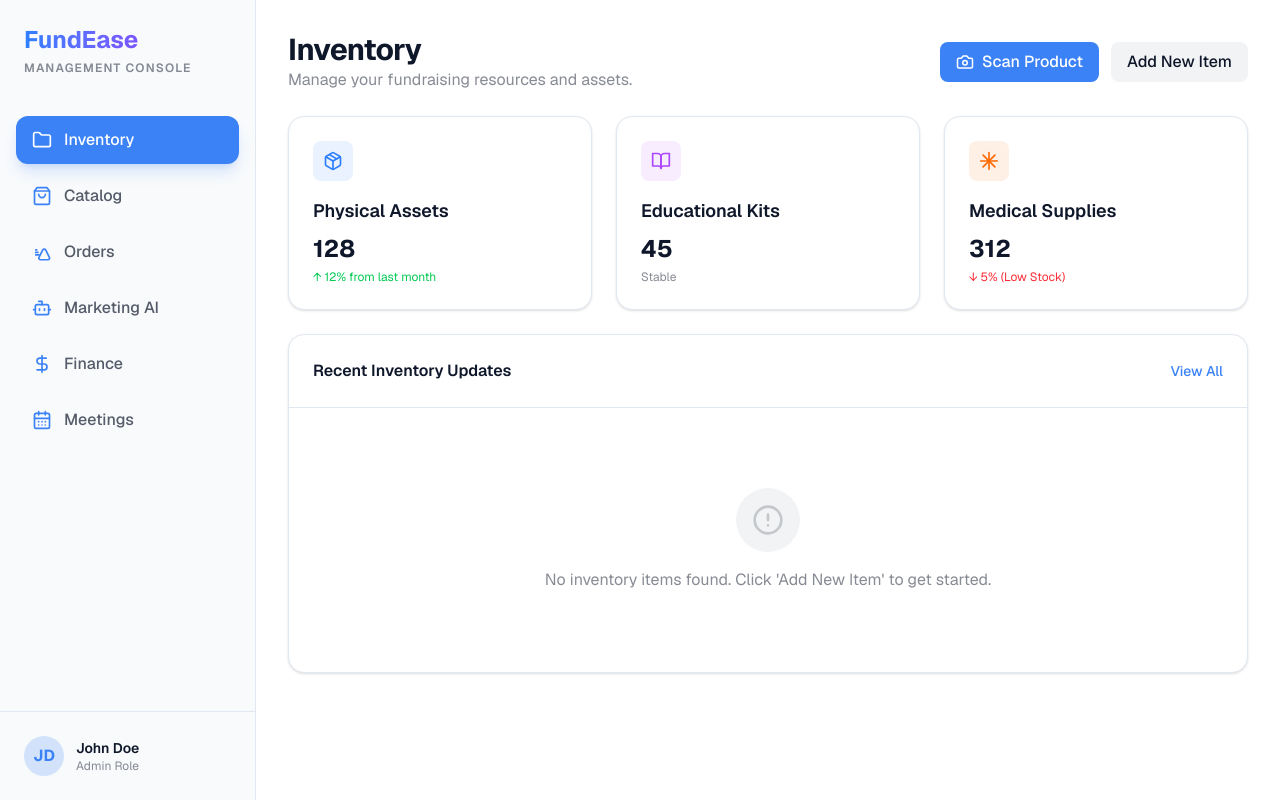
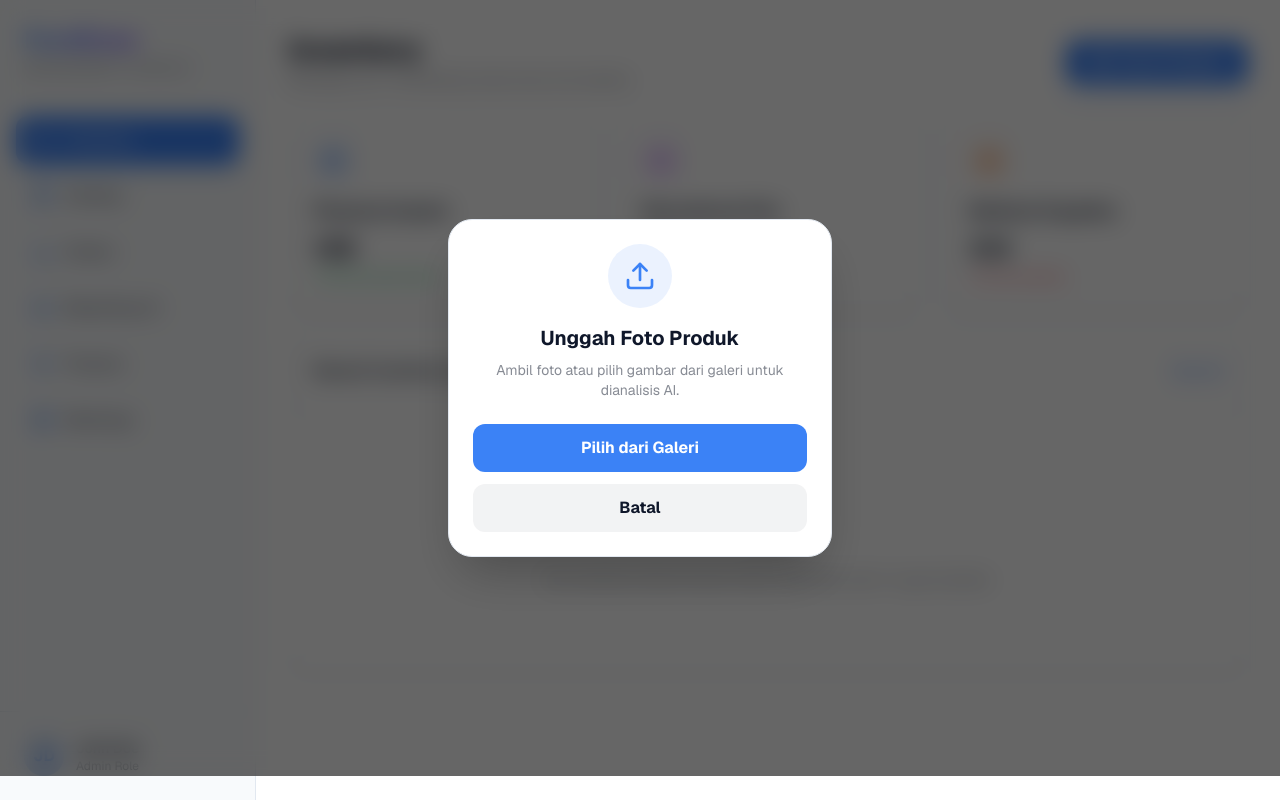
Before and after one commit to Maverick-list/AI_Website_Automation, a Next.js app in the folder fundraising-dashboard/: page /inventory in a window 1280 px wide. Both pictures are taken after a click on the button "Scan Product". Built offline with nearby package versions, Linux system fonts and the light colour scheme.

Commit message:
Fix Inventory Scan UI and Marketing AI stability

```diff
--- a/fundraising-dashboard/src/app/inventory/page.tsx
+++ b/fundraising-dashboard/src/app/inventory/page.tsx
@@ -13,10 +13,11 @@ export default function InventoryPage() {
   const [isScanning, setIsScanning] = useState(false);
   const [scannedData, setScannedData] = useState<ProductData | null>(null);
   const [previewImage, setPreviewImage] = useState<string | null>(null);
+  const [isModalOpen, setIsModalOpen] = useState(false);
   const fileInputRef = useRef<HTMLInputElement>(null);
 
   const handleScanClick = () => {
-    fileInputRef.current?.click();
+    setIsModalOpen(true);
   };
 
   const handleFileChange = async (e: React.ChangeEvent<HTMLInputElement>) => {
@@ -86,18 +87,45 @@ export default function InventoryPage() {
           <button
             onClick={handleScanClick}
             disabled={isScanning}
-            className={`flex items-center space-x-2 px-4 py-2 rounded-lg font-medium transition-colors ${
-              isScanning ? "bg-accent/50 cursor-not-allowed" : "bg-accent hover:bg-accent/90 text-white"
+            className={`flex items-center space-x-2 px-6 py-2.5 rounded-xl font-bold transition-all shadow-lg shadow-accent/20 ${
+              isScanning ? "bg-accent/50 cursor-not-allowed" : "bg-accent hover:bg-accent/90 text-white hover:scale-105 active:scale-95"
             }`}
           >
-            <svg xmlns="http://www.w3.org/2000/svg" width="18" height="18" viewBox="0 0 24 24" fill="none" stroke="currentColor" strokeWidth="2" strokeLinecap="round" strokeLinejoin="round"><path d="M14.5 4h-5L7 7H4a2 2 0 0 0-2 2v9a2 2 0 0 0 2 2h16a2 2 0 0 0 2-2V9a2 2 0 0 0-2-2h-3l-2.5-3z"/><circle cx="12" cy="13" r="3"/></svg>
+            <svg xmlns="http://www.w3.org/2000/svg" width="20" height="20" viewBox="0 0 24 24" fill="none" stroke="currentColor" strokeWidth="2.5" strokeLinecap="round" strokeLinejoin="round"><path d="M14.5 4h-5L7 7H4a2 2 0 0 0-2 2v9a2 2 0 0 0 2 2h16a2 2 0 0 0 2-2V9a2 2 0 0 0-2-2h-3l-2.5-3z"/><circle cx="12" cy="13" r="3"/></svg>
             <span>{isScanning ? "Scanning..." : "Scan Product"}</span>
-          </button>
-          <button className="bg-foreground/5 hover:bg-foreground/10 text-foreground px-4 py-2 rounded-lg font-medium transition-colors">
-            Add New Item
           </button>
         </div>
       </div>
+
+      {/* Explicit Scan Modal */}
+      {isModalOpen && !previewImage && (
+        <div className="fixed inset-0 z-[120] flex items-center justify-center p-4 bg-black/60 backdrop-blur-md animate-in fade-in duration-300">
+          <div className="bg-card border border-sidebar-border w-full max-w-sm rounded-3xl shadow-2xl overflow-hidden animate-in zoom-in-95 duration-300">
+            <div className="p-6 text-center">
+              <div className="w-16 h-16 bg-accent/10 text-accent rounded-full flex items-center justify-center mx-auto mb-4">
+                <svg xmlns="http://www.w3.org/2000/svg" width="32" height="32" viewBox="0 0 24 24" fill="none" stroke="currentColor" strokeWidth="2" strokeLinecap="round" strokeLinejoin="round"><path d="M21 15v4a2 2 0 0 1-2 2H5a2 2 0 0 1-2-2v-4"/><polyline points="17 8 12 3 7 8"/><line x1="12" x2="12" y1="3" y2="15"/></svg>
+              </div>
+              <h2 className="text-xl font-bold mb-2">Unggah Foto Produk</h2>
+              <p className="text-sm text-foreground/50 mb-6">Ambil foto atau pilih gambar dari galeri untuk dianalisis AI.</p>
+
+              <div className="space-y-3">
+                <button
+                  onClick={() => { fileInputRef.current?.click(); setIsModalOpen(false); }}
+                  className="w-full bg-accent text-white py-3 rounded-xl font-bold hover:bg-accent/90 transition-all"
+                >
+                  Pilih dari Galeri
+                </button>
+                <button
+                  onClick={() => setIsModalOpen(false)}
+                  className="w-full bg-foreground/5 text-foreground py-3 rounded-xl font-bold hover:bg-foreground/10 transition-all"
+                >
+                  Batal
+                </button>
+              </div>
+            </div>
+          </div>
+        </div>
+      )}
 
       {/* Scanned Result Form */}
       {previewImage && (
```
Also changed, not shown: 1 other file (tests, documents, lock files or other folders).
